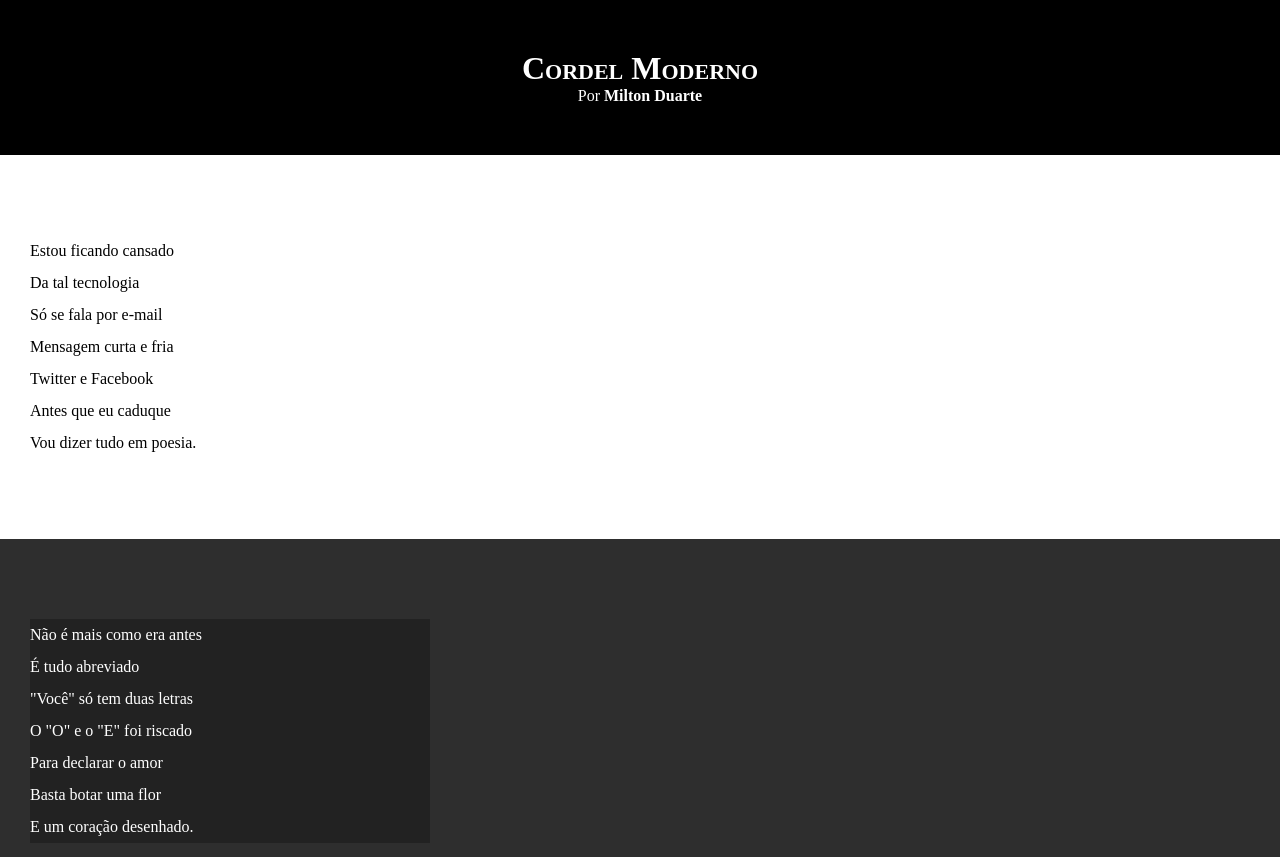
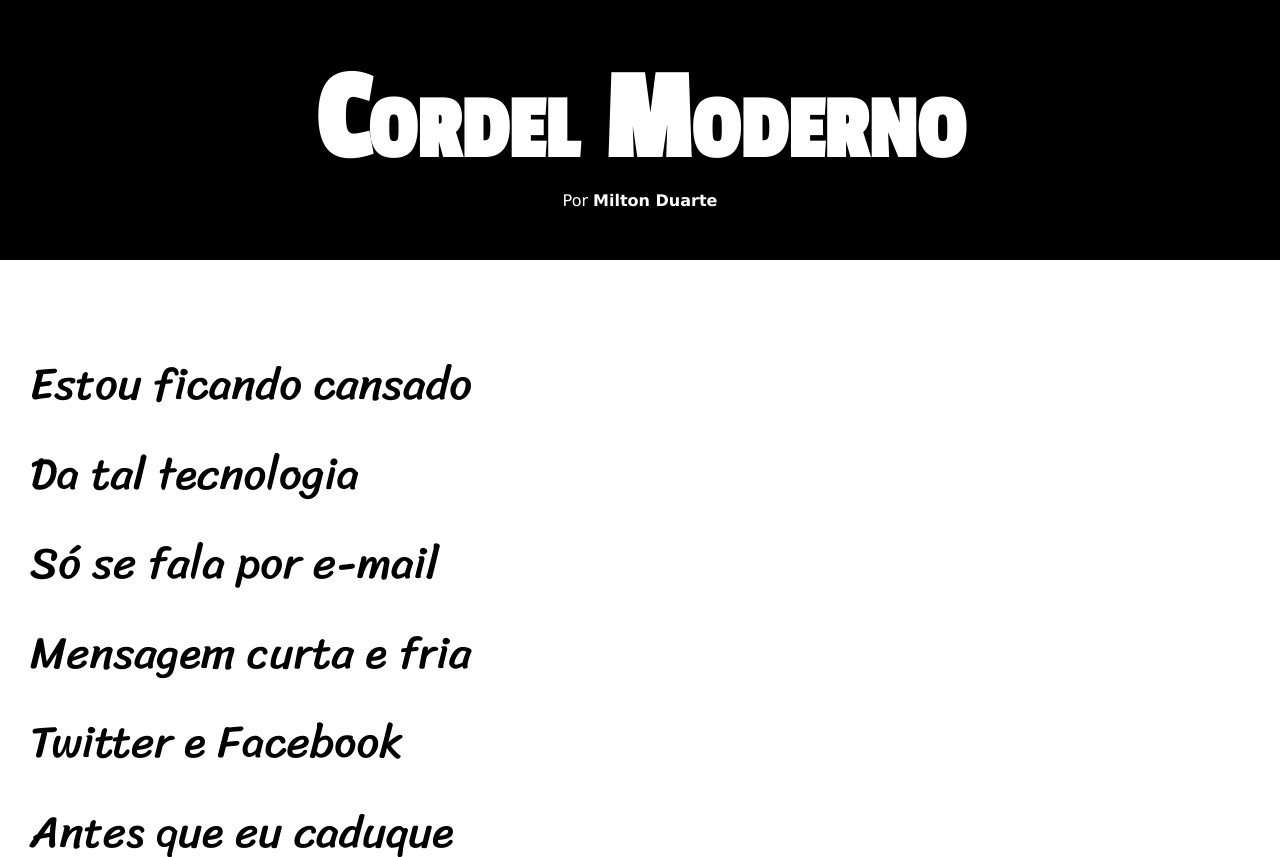
Before and after one commit to Djalma447/HTML_CSS, a plain HTML site: page desafios/d012/index.html in a window 1280 px wide. Shown: the top 857 px of the page. Drawn offline with Linux system fonts and the light colour scheme.

Commit message:
desafio 12 - atualização dos estilos css

```diff
--- a/desafios/d012/estilo/style.css
+++ b/desafios/d012/estilo/style.css
@@ -1,13 +1,25 @@
 @charset "UTF-8";
+
+@import url('https://fonts.googleapis.com/css2?family=Passion+One&display=swap');
+
+@import url('https://fonts.googleapis.com/css2?family=Sriracha&display=swap');
+
+:root{
+    --fonte1: Verdana, Geneva, Tahoma, sans-serif;
+    --fonte2: 'Passion One', sans-serif;
+    --fonte3: 'Sriracha', cursive;
+}
 
 * {
     margin: 0px;
     padding: 0px;
+    font-size: 1em;
 }
 
 html, body{
     height: 100vh;
     background-color: darkgray;
+    font-family: var(--fonte1);
 }
 
 header{
@@ -19,6 +31,8 @@ header{
 header > h1{
     padding-top: 50px;
     font-variant: small-caps;
+    font-family: var(--fonte2);
+    font-size: 10vw;
 }
 
 header > p{
@@ -40,6 +54,8 @@ section{
     padding-bottom: 10vh;
     line-height: 2em;
     padding-left: 30px;
+    font-family: var(--fonte3);
+    font-size: 3.5vw;
 }
 
 section.normal{
@@ -53,7 +69,8 @@ section.imagem{
 }
 
 section.imagem > p{
-    width: 400px;
+    display: inline-block;
+    padding: 5px;
     background-color: rgba(0, 0, 0, 0.253);
 }
 
```
